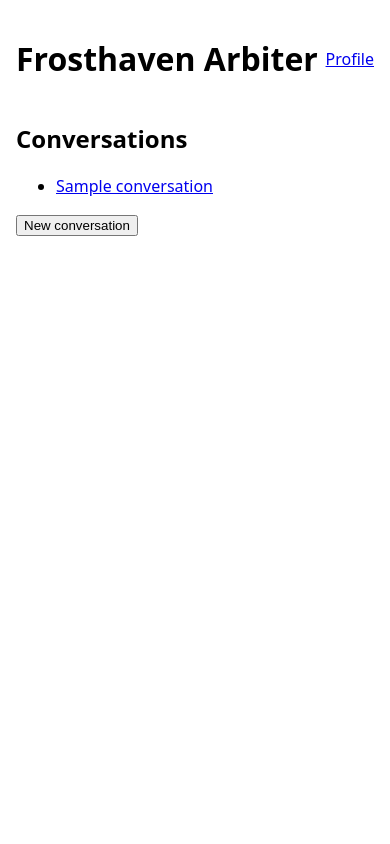
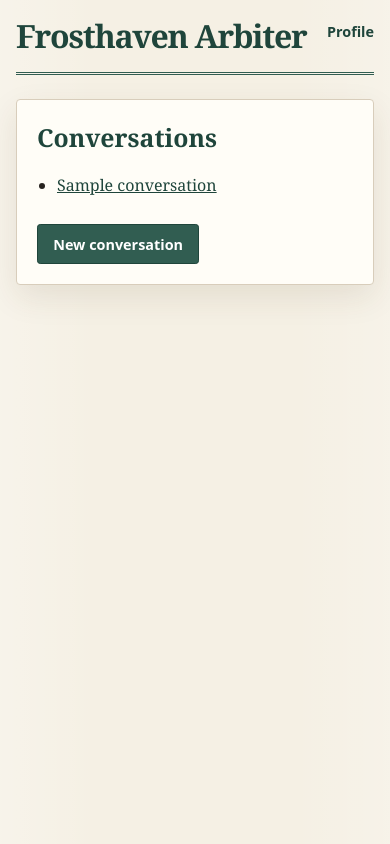
Before and after one commit to jvanlier/frosthaven-arbiter, a Python web app: template src/frosthaven_arbiter/web/templates/base.html in a window 390 px wide. Run offline with Jinja, Linux system fonts and the light colour scheme; the template is opened without the code that fills it: most values are stand-ins (such as "Sample title", 1, 10 or a date in 2020).

Commit message:
Improve web interface styling

```diff
--- a/src/frosthaven_arbiter/web/static/arbiter.css
+++ b/src/frosthaven_arbiter/web/static/arbiter.css
@@ -1,11 +1,186 @@
-body { font-family: system-ui, sans-serif; margin: 0; padding: 1rem; }
-header { display: flex; justify-content: space-between; align-items: center; }
-.message { border: 1px solid #ccc; border-radius: 0.5rem; padding: 0.75rem; margin: 0.5rem 0; }
-.outcome-ruling { border-color: #2f7d32; background: #eaf6ea; }
-.outcome-abstention { border-color: #b45309; background: #fdf3e3; }
-.badge { display: inline-block; font-weight: bold; padding: 0.1rem 0.5rem; border-radius: 0.3rem; margin-bottom: 0.3rem; }
-.badge-ruling { background: #2f7d32; color: white; }
-.badge-abstention { background: #b45309; color: white; }
-.citations { font-size: 0.85rem; color: #444; }
-.locked-notice { font-style: italic; color: #b45309; }
-textarea { width: 100%; min-height: 4rem; }
+:root {
+    --parchment: #f5f0e4;
+    --paper: #fffdf7;
+    --ink: #27231f;
+    --muted-ink: #71695e;
+    --line: #d8cdbb;
+    --pine: #315d51;
+    --pine-dark: #1f453b;
+    --amber: #b36d1d;
+    --ruling-wash: #e6f0e8;
+    --abstention-wash: #f9edda;
+    font-family: Georgia, "Times New Roman", serif;
+    color: var(--ink);
+    background: var(--parchment);
+}
+
+* { box-sizing: border-box; }
+
+body {
+    margin: 0;
+    min-height: 100vh;
+    background:
+        linear-gradient(90deg, rgb(255 255 255 / 24%), transparent 25%, transparent 75%, rgb(255 255 255 / 18%)),
+        var(--parchment);
+}
+
+header,
+main {
+    width: min(100% - 2rem, 58rem);
+    margin-inline: auto;
+}
+
+header {
+    display: flex;
+    align-items: center;
+    justify-content: space-between;
+    gap: 1rem;
+    padding: 1.75rem 0 1.25rem;
+    border-bottom: 3px double var(--pine);
+}
+
+h1,
+h2,
+h3 { color: var(--pine-dark); }
+
+h1 {
+    margin: 0;
+    font-size: clamp(2rem, 6vw, 3rem);
+    line-height: 1;
+    letter-spacing: -0.04em;
+}
+
+h2 {
+    margin: 0 0 1.25rem;
+    font-size: 1.55rem;
+}
+
+h3 { margin: 1.75rem 0 0.6rem; }
+
+nav a {
+    color: var(--pine-dark);
+    font-family: system-ui, sans-serif;
+    font-size: 0.9rem;
+    font-weight: 700;
+    text-decoration: none;
+}
+
+main { padding: 2.5rem 0 4rem; }
+
+#conversations,
+#conversation,
+#profile {
+    padding: clamp(1.25rem, 4vw, 2.25rem);
+    border: 1px solid var(--line);
+    border-radius: 0.25rem;
+    background: var(--paper);
+    box-shadow: 0 0.75rem 2rem rgb(75 57 34 / 10%);
+}
+
+ul { padding-left: 1.25rem; }
+
+#conversations li { margin: 0.6rem 0; }
+
+a { color: var(--pine-dark); }
+
+a:hover { color: var(--amber); }
+
+button {
+    margin-top: 0.75rem;
+    padding: 0.6rem 0.95rem;
+    border: 1px solid var(--pine-dark);
+    border-radius: 0.2rem;
+    color: #fff;
+    background: var(--pine);
+    font: 700 0.9rem system-ui, sans-serif;
+    cursor: pointer;
+}
+
+button:hover { background: var(--pine-dark); }
+
+button:focus-visible,
+a:focus-visible,
+textarea:focus-visible,
+input:focus-visible {
+    outline: 3px solid #d99a44;
+    outline-offset: 3px;
+}
+
+form { margin-top: 1.75rem; }
+
+label {
+    display: block;
+    margin: 0.75rem 0 0.35rem;
+    font-family: system-ui, sans-serif;
+    font-size: 0.9rem;
+    font-weight: 700;
+}
+
+label:has(input) { font-weight: 400; }
+
+textarea {
+    display: block;
+    width: 100%;
+    min-height: 7rem;
+    padding: 0.75rem;
+    border: 1px solid var(--line);
+    border-radius: 0.2rem;
+    color: var(--ink);
+    background: #fffefa;
+    font: inherit;
+    line-height: 1.45;
+    resize: vertical;
+}
+
+.message {
+    margin: 0.85rem 0;
+    padding: 1rem 1.1rem;
+    border: 1px solid var(--line);
+    border-left: 4px solid var(--muted-ink);
+    border-radius: 0.2rem;
+    background: #fffefa;
+}
+
+.message p { margin: 0.35rem 0; line-height: 1.5; }
+
+.outcome-ruling { border-left-color: var(--pine); background: var(--ruling-wash); }
+
+.outcome-abstention { border-left-color: var(--amber); background: var(--abstention-wash); }
+
+.badge {
+    display: inline-block;
+    padding: 0.2rem 0.5rem;
+    border-radius: 999px;
+    color: #fff;
+    font: 700 0.72rem system-ui, sans-serif;
+    letter-spacing: 0.04em;
+    text-transform: uppercase;
+}
+
+.badge-ruling { background: var(--pine); }
+
+.badge-abstention { background: var(--amber); }
+
+.citations {
+    margin: 0.8rem 0 0;
+    color: var(--muted-ink);
+    font-size: 0.88rem;
+    line-height: 1.45;
+}
+
+.locked-notice { color: #805016; font-style: italic; }
+
+.saved-notice {
+    padding: 0.6rem 0.75rem;
+    border-left: 4px solid var(--pine);
+    color: var(--pine-dark);
+    background: var(--ruling-wash);
+}
+
+.error { color: #9e3024; font-weight: 700; }
+
+@media (max-width: 34rem) {
+    header { align-items: flex-start; padding-top: 1.25rem; }
+    h1 { font-size: 2rem; }
+    main { padding-top: 1.5rem; }
+}
```
Also changed, not shown: tests/test_web.py (+9 -0 lines).
